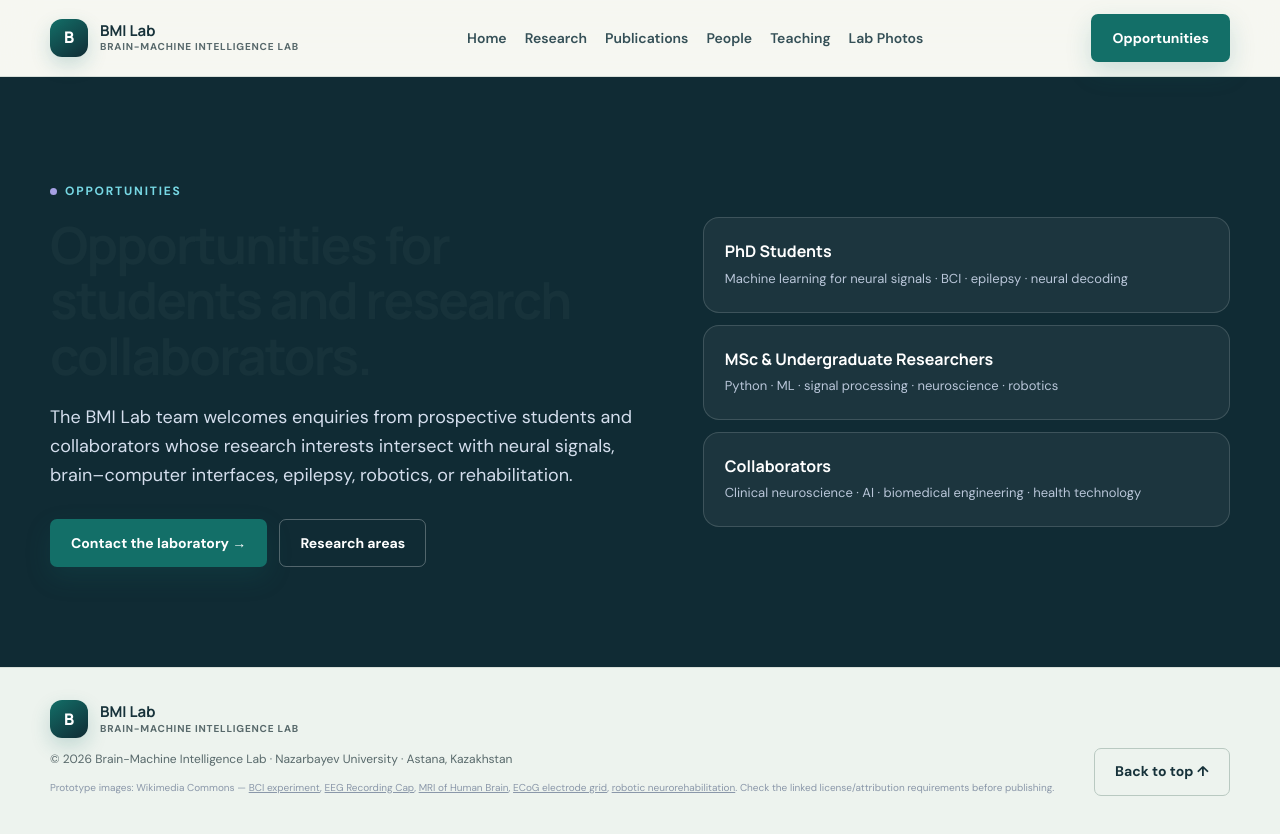
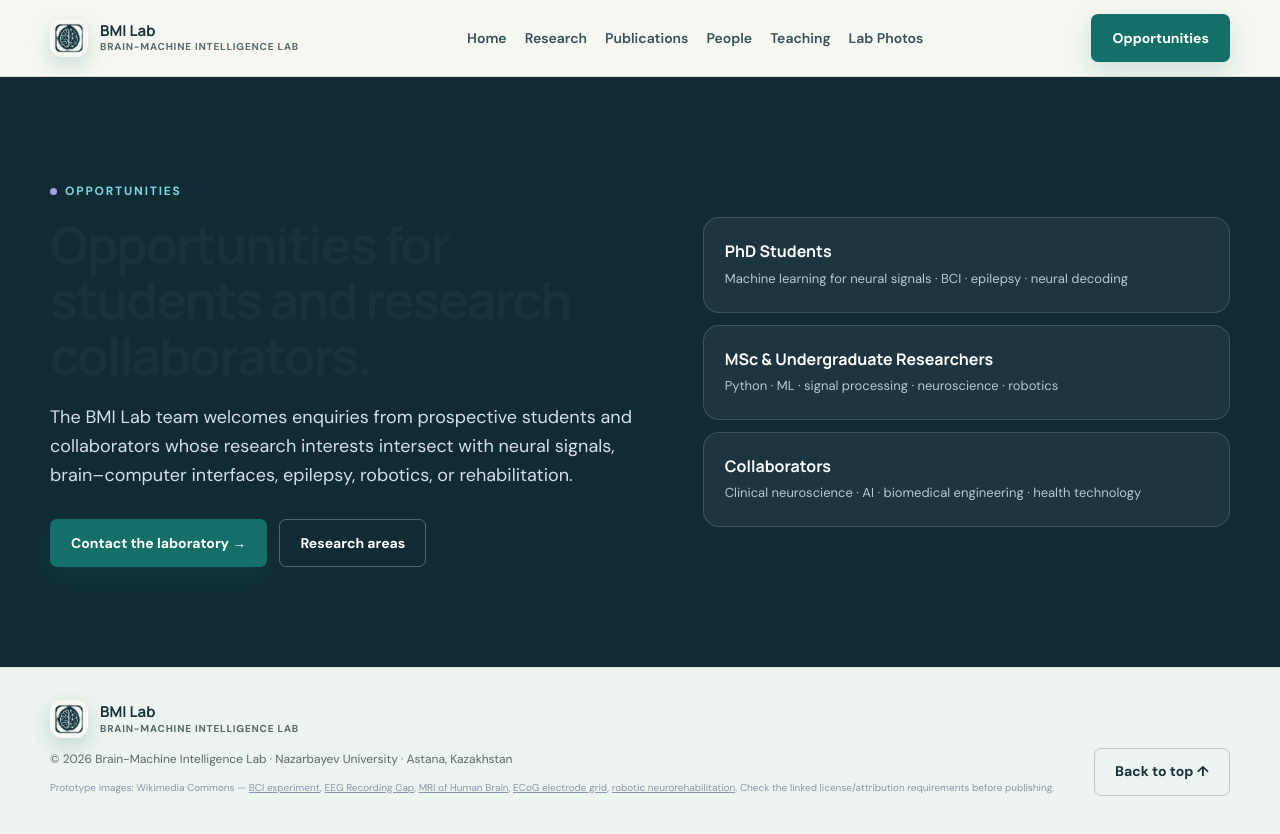
Before and after one commit to berdakh/braiNU, a plain HTML site: page join.html in a window 1280 px wide. Drawn offline with Linux system fonts and the light colour scheme.

Commit message:
Add BMI Lab identity mark
Add the new brain-and-AI emblem across site branding and update teaching resources.

```diff
--- a/join.html
+++ b/join.html
@@ -15,7 +15,7 @@
 <div class="container">
 <nav aria-label="Main navigation">
 <a class="brand" href="brainu.html">
-<span class="brand-mark">B</span>
+<span class="brand-mark"><img src="bmi-logo.png" alt="BMI Lab logo"></span>
 <span class="brand-copy">
 <strong>BMI Lab</strong>
 <span>Brain-Machine Intelligence Lab</span>
@@ -52,7 +52,7 @@
 <footer>
 <div class="container footer-row">
 <div>
-<div class="brand" style="margin-bottom:12px"><span class="brand-mark">B</span><span class="brand-copy"><strong>BMI Lab</strong><span>Brain-Machine Intelligence Lab</span></span></div>
+<div class="brand" style="margin-bottom:12px"><span class="brand-mark"><img src="bmi-logo.png" alt="BMI Lab logo"></span><span class="brand-copy"><strong>BMI Lab</strong><span>Brain-Machine Intelligence Lab</span></span></div>
 <div class="footer-meta">© 2026 Brain-Machine Intelligence Lab · Nazarbayev University · Astana, Kazakhstan</div>
 <div class="credits">Prototype images: Wikimedia Commons — <a href="https://commons.wikimedia.org/wiki/File:Brain-computer_interface_experiment.jpg" rel="noopener" target="_blank">BCI experiment</a>, <a href="https://commons.wikimedia.org/wiki/File:EEG_Recording_Cap.jpg" rel="noopener" target="_blank">EEG Recording Cap</a>, <a href="https://commons.wikimedia.org/wiki/File:MRI_of_Human_Brain.jpg" rel="noopener" target="_blank">MRI of Human Brain</a>, <a href="https://commons.wikimedia.org/wiki/File:Intracranial_electrode_grid_for_electrocorticography.png" rel="noopener" target="_blank">ECoG electrode grid</a>, <a href="https://commons.wikimedia.org/wiki/File:Robotic_neuro-rehabilitation_demonstration_at_Palon_ReWalk.jpg" rel="noopener" target="_blank">robotic neurorehabilitation</a>. Check the linked license/attribution requirements before publishing.</div>
 </div>
--- a/styles.css
+++ b/styles.css
@@ -435,3 +435,7 @@ a:focus-visible { outline-color: var(--violet); }
 .resource-card--featured .btn-ghost { border-color:rgba(255,255,255,.42); color:white; }
 .resource-meta { color:var(--muted); font-size:13px; }
 @media(max-width:680px){ .resource-grid{grid-template-columns:1fr;} }
+
+/* BMI Lab identity mark */
+.brand-mark { overflow: hidden; display: inline-grid; place-items: center; background: var(--paper); }
+.brand-mark img { width: 100%; height: 100%; object-fit: contain; padding: 4px; }
```
Also changed, not shown: berdakh.html (+2 -2 lines), brainu.html (+2 -2 lines), index.html (+2 -2 lines), lab-photos.html (+2 -2 lines), people.html (+2 -2 lines), publications.html (+2 -2 lines), research-clinical-neuroai.html (+2 -2 lines), research-communication-interaction.html (+2 -2 lines), research-developmental-neuroscience.html (+2 -2 lines), research-fnirs-hemodynamics.html (+2 -2 lines), research-generalizable-decoding.html (+2 -2 lines), research-neural-machine-learning.html (+2 -2 lines), research-rehabilitation-robotics.html (+2 -2 lines), research.html (+2 -2 lines), 2 more files.
